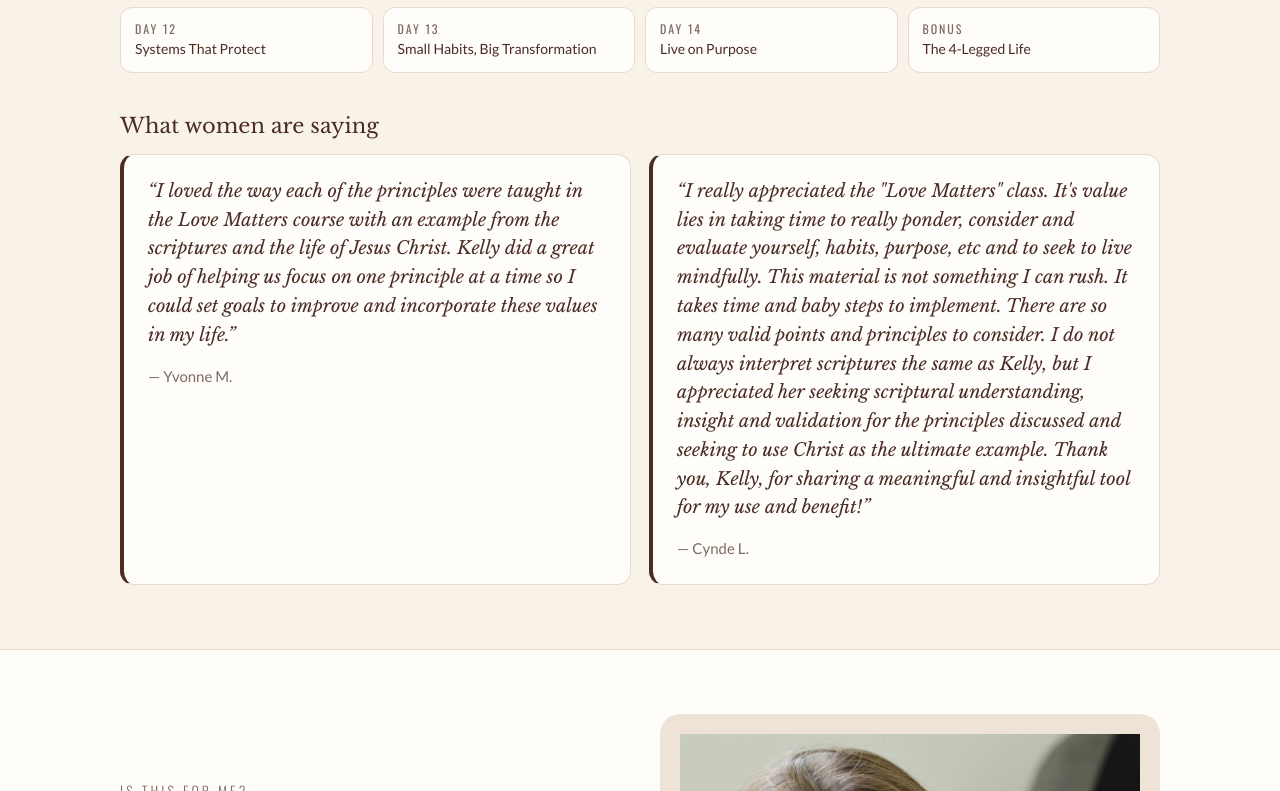
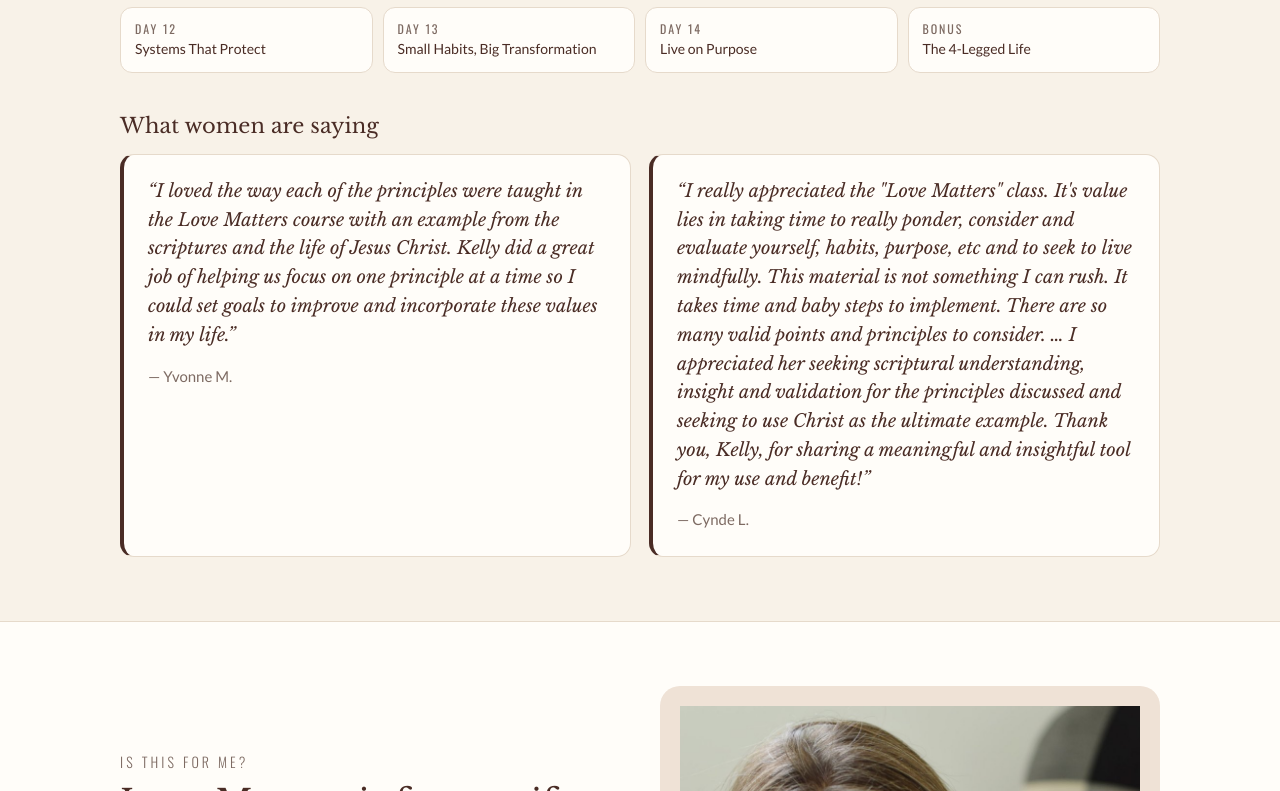
Before and after one commit to handledhq/love-matters, a plain HTML site: page classes/index.html in a window 1280 px wide. Shown: the part 2009-2800 px from the top of the page. Drawn offline with nearby package versions, Linux system fonts and the light colour scheme.

Commit message:
Trim one sentence from Cynde L. testimonial (Kelly's request)
Co-Authored-By: Claude Opus 5.5 <noreply@anthropic.com>

```diff
--- a/classes/index.html
+++ b/classes/index.html
@@ -25,7 +25,7 @@
 <a class="btn soon " aria-disabled="true">Start the 14-Day Class</a><div class="note">Checkout link coming soon</div></div></div>
 <figure style="margin:0"><img src="../img/guide-cover.jpg" alt="Love Matters Participant Guide cover" style="border-radius:18px;border:1px solid var(--line);max-width:380px;margin:0 auto;box-shadow:0 18px 40px rgba(74,44,37,.15)"><figcaption class="note" style="text-align:center">A peek at the Participant Guide you'll use</figcaption></figure></div>
 <h3 style="margin-top:34px">What's inside</h3><div class="days"><div><b>DAY 0</b>Welcome</div><div><b>DAY 1</b>What Self-Love Is and Is Not</div><div><b>DAY 2</b>Choosing Yourself vs Abandoning</div><div><b>DAY 3</b>Forgiveness</div><div><b>DAY 4</b>Safety</div><div><b>DAY 5</b>Who Am I?</div><div><b>DAY 6</b>We Are Needy</div><div><b>DAY 7</b>Did I Mess Up?</div><div><b>DAY 8</b>Surrendered Wisdom</div><div><b>DAY 9</b>Alignment</div><div><b>DAY 10</b>Boundaries</div><div><b>DAY 11</b>Love Without Losing You</div><div><b>DAY 12</b>Systems That Protect</div><div><b>DAY 13</b>Small Habits, Big Transformation</div><div><b>DAY 14</b>Live on Purpose</div><div><b>BONUS</b>The 4-Legged Life</div></div>
-<h3 style="margin-top:40px">What women are saying</h3><div class="quotes"><blockquote class="quote"><p>“I loved the way each of the principles were taught in the Love Matters course with an example from the scriptures and the life of Jesus Christ. Kelly did a great job of helping us focus on one principle at a time so I could set goals to improve and incorporate these values in my life.”</p><cite>— Yvonne M.</cite></blockquote><blockquote class="quote"><p>“I really appreciated the &quot;Love Matters&quot; class. It&#x27;s value lies in taking time to really ponder, consider and evaluate yourself, habits, purpose, etc and to seek to live mindfully.  This material is not something I can rush. It takes time and baby steps to implement. There are so many valid points and principles to consider.  I do not always interpret scriptures the same as Kelly, but I appreciated her seeking scriptural understanding, insight and validation for the principles discussed and seeking to use Christ as the ultimate example. Thank you, Kelly, for sharing a meaningful and insightful tool for my use and benefit!”</p><cite>— Cynde L.</cite></blockquote></div>
+<h3 style="margin-top:40px">What women are saying</h3><div class="quotes"><blockquote class="quote"><p>“I loved the way each of the principles were taught in the Love Matters course with an example from the scriptures and the life of Jesus Christ. Kelly did a great job of helping us focus on one principle at a time so I could set goals to improve and incorporate these values in my life.”</p><cite>— Yvonne M.</cite></blockquote><blockquote class="quote"><p>“I really appreciated the &quot;Love Matters&quot; class. It&#x27;s value lies in taking time to really ponder, consider and evaluate yourself, habits, purpose, etc and to seek to live mindfully.  This material is not something I can rush. It takes time and baby steps to implement. There are so many valid points and principles to consider. … I appreciated her seeking scriptural understanding, insight and validation for the principles discussed and seeking to use Christ as the ultimate example. Thank you, Kelly, for sharing a meaningful and insightful tool for my use and benefit!”</p><cite>— Cynde L.</cite></blockquote></div>
 </div></section>
 <section class="band" id="for-you"><div class="wrap grid2">
 <div><p class="eyebrow">Is this for me?</p><h2>Love Matters is for you if…</h2><div class="heart-rule" style="justify-content:flex-start">♡</div>
```
